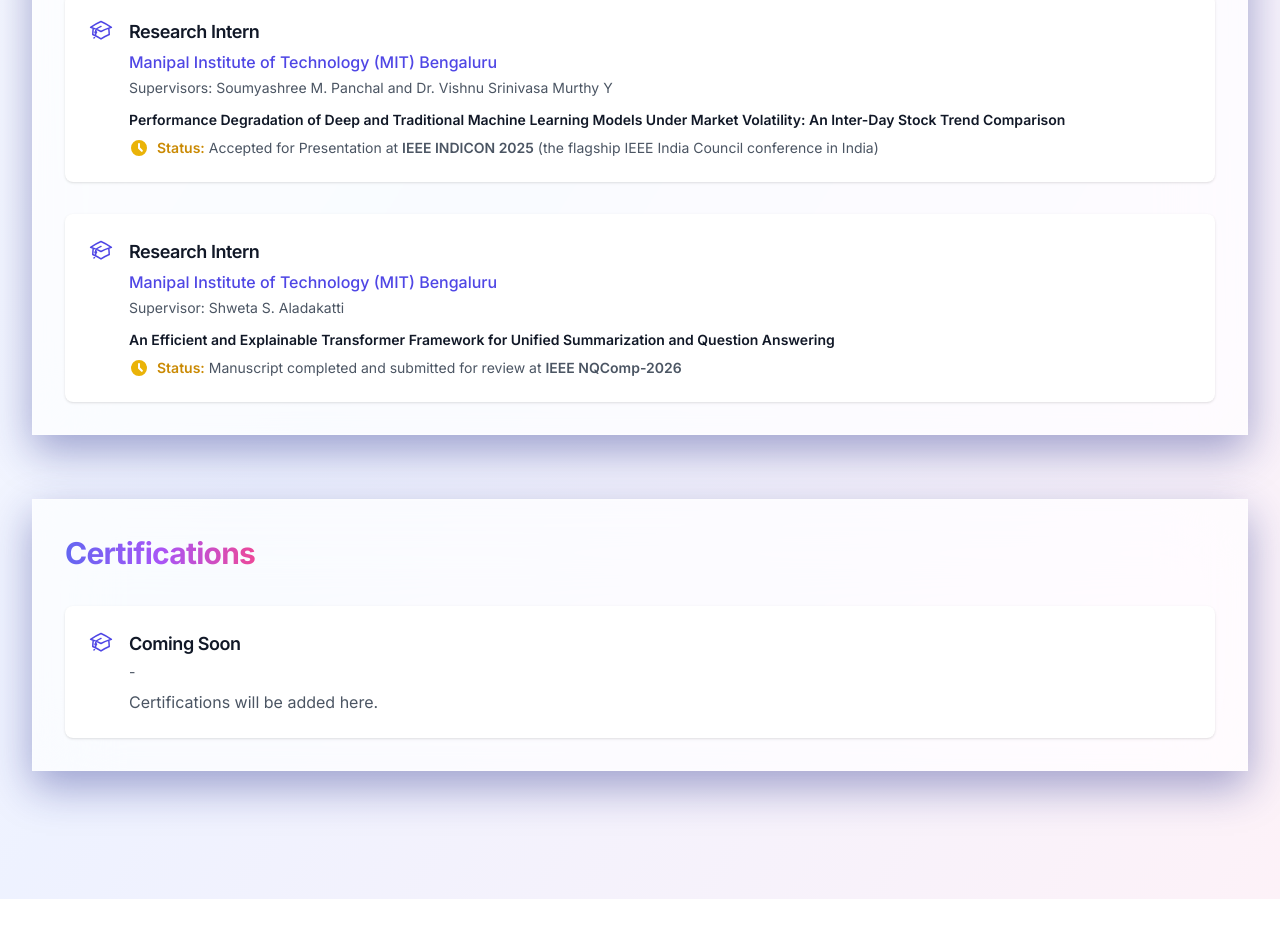
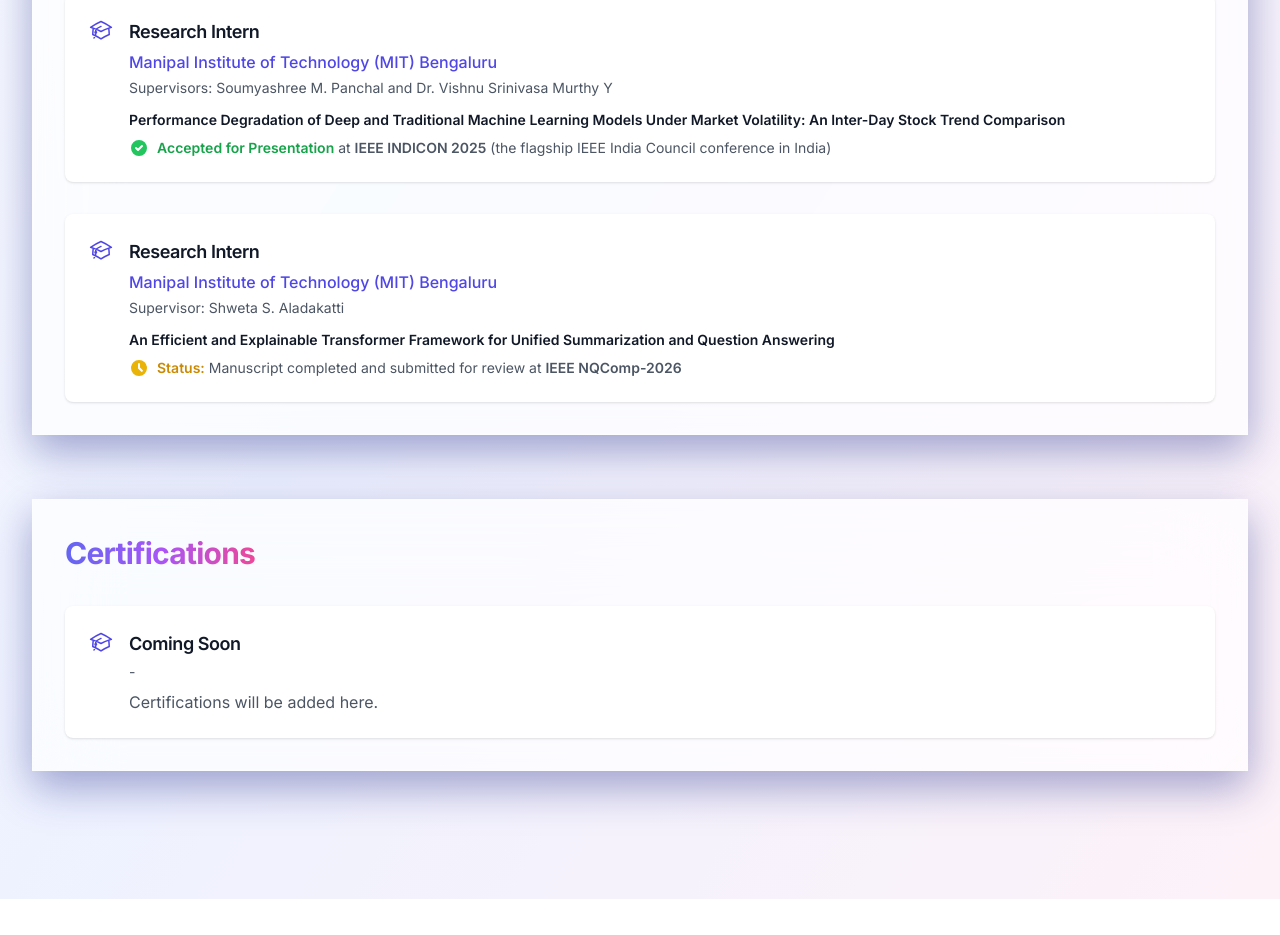
Before and after one commit to Harthik777/portfolio-website, a Next.js app: page /resume in a window 1280 px wide. Shown: the part 1207-2142 px from the top of the page. Built offline with nearby package versions, Linux system fonts and the light colour scheme.

Commit message:
Update resume: Change IEEE INDICON 2025 status icon to green checkmark

```diff
--- a/src/app/resume/page.tsx
+++ b/src/app/resume/page.tsx
@@ -170,12 +170,12 @@ export default function Resume() {
                         </p>
                         <div className="mt-2 flex items-start">
                           <div className="flex-shrink-0">
-                            <svg className="h-5 w-5 text-yellow-500" fill="currentColor" viewBox="0 0 20 20">
-                              <path fillRule="evenodd" d="M10 18a8 8 0 100-16 8 8 0 000 16zm1-12a1 1 0 10-2 0v4a1 1 0 00.293.707l2.828 2.829a1 1 0 101.415-1.415L11 9.586V6z" clipRule="evenodd" />
+                            <svg className="h-5 w-5 text-green-500" fill="currentColor" viewBox="0 0 20 20">
+                              <path fillRule="evenodd" d="M10 18a8 8 0 100-16 8 8 0 000 16zm3.707-9.293a1 1 0 00-1.414-1.414L9 10.586 7.707 9.293a1 1 0 00-1.414 1.414l2 2a1 1 0 001.414 0l4-4z" clipRule="evenodd" />
                             </svg>
                           </div>
                           <p className="ml-2 text-sm text-gray-600 dark:text-gray-300">
-                            <span className="font-semibold text-yellow-600 dark:text-yellow-400">Status:</span> Accepted for Presentation at{' '}
+                            <span className="font-semibold text-green-600 dark:text-green-400">Accepted for Presentation</span> at{' '}
                             <span className="font-semibold">IEEE INDICON 2025</span> (the flagship IEEE India Council conference in India)
                           </p>
                         </div>
```
